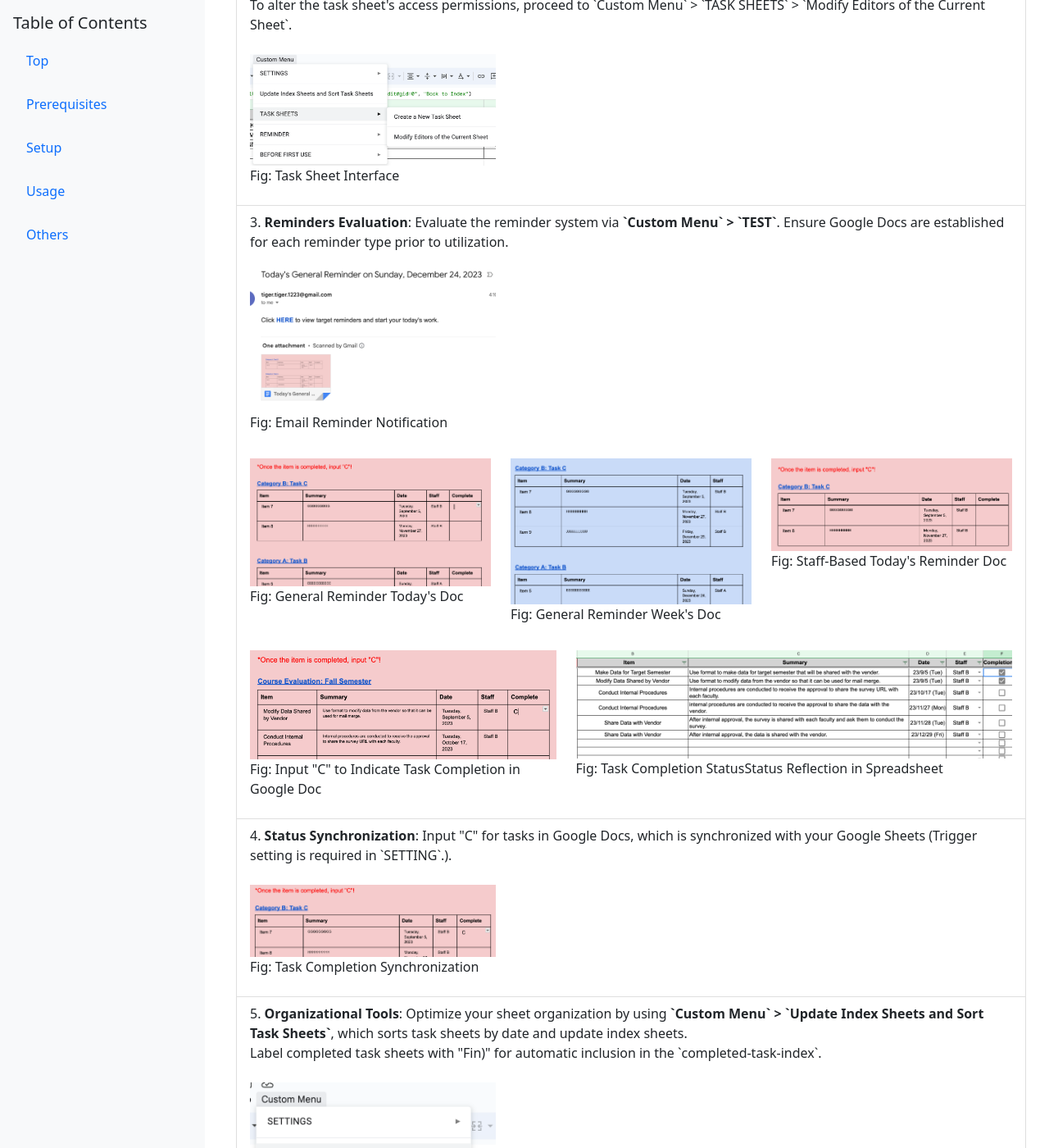
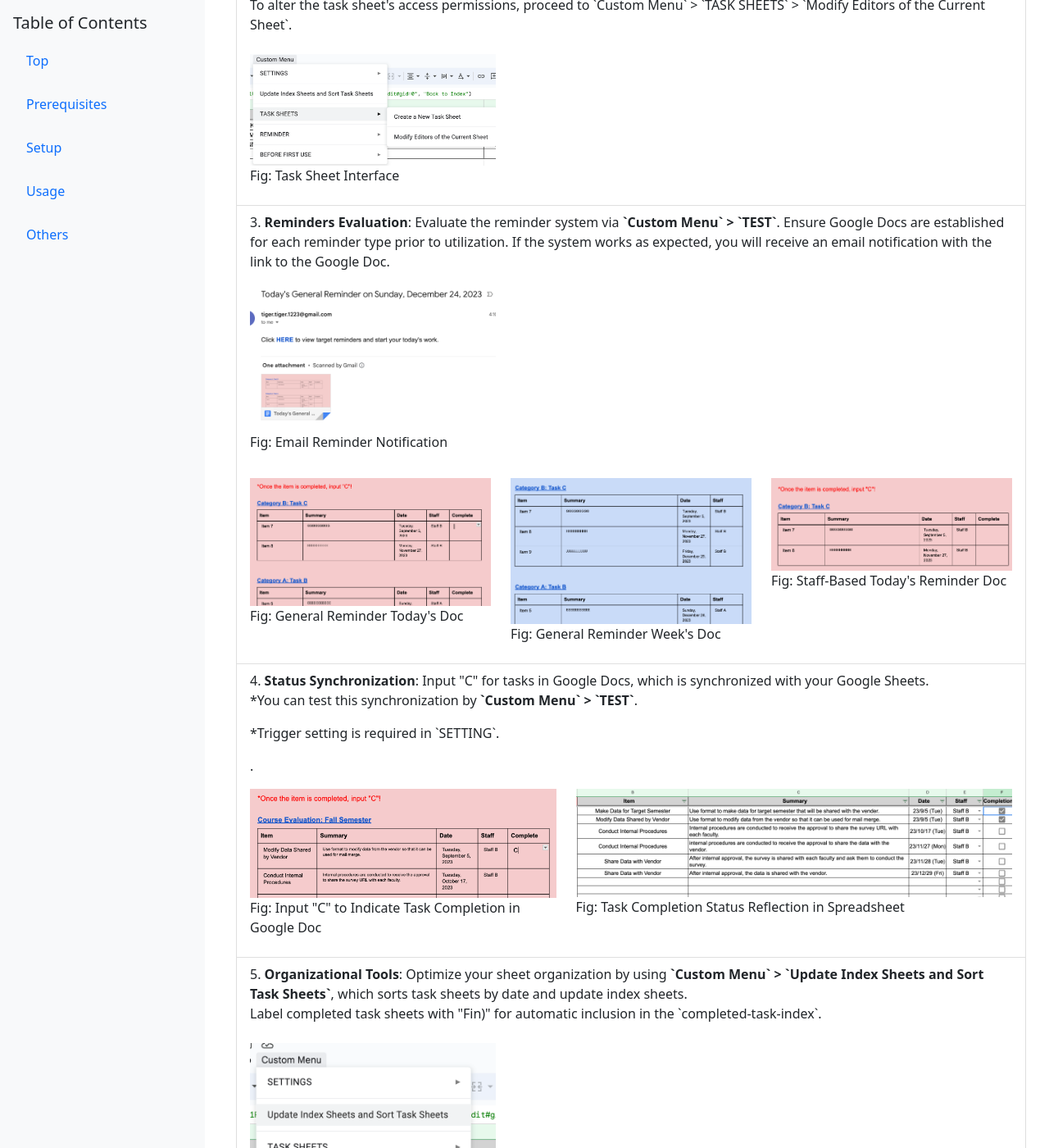
Before and after one commit to tsato21/sheet-tasker, a Jekyll site: the page built from docs/index.html, in a window 1280 px wide and 1400 px high, scrolled down 2022 px. Shown: the whole window at 82% size. Built offline with Jekyll 4.4.1, drawn with Linux system fonts in a browser that asks for light colours.

Commit message:
Update github page

```diff
--- a/docs/index.html
+++ b/docs/index.html
@@ -86,7 +86,7 @@ layout: default
             </li>
 
             <li class="list-group-item">
-              <strong>Reminders Evaluation</strong>: Evaluate the reminder system via <strong>`Custom Menu` > `TEST`</strong>. Ensure Google Docs are established for each reminder type prior to utilization.
+              <strong>Reminders Evaluation</strong>: Evaluate the reminder system via <strong>`Custom Menu` > `TEST`</strong>. Ensure Google Docs are established for each reminder type prior to utilization. If the system works as expected, you will receive an email notification with the link to the Google Doc.
               <!-- First image on its own line -->
               <div class="row">
                 <div class="col-12">
@@ -118,7 +118,12 @@ layout: default
                   </figure>
                 </div>
               </div>
-              <!-- Fifth to sixth images on the same line -->
+            </li>
+
+            <li class="list-group-item">
+              <strong>Status Synchronization</strong>: Input "C" for tasks in Google Docs, which is synchronized with your Google Sheets.
+              <p>*You can test this synchronization by <strong>`Custom Menu` > `TEST`</strong>.</p>
+              <p>*Trigger setting is required in `SETTING`.</p>.
               <div class="row">
                 <div class="col-md-5">
                   <figure class="resize-image my-3">
@@ -129,18 +134,10 @@ layout: default
                 <div class="col-md-7">
                   <figure class="resize-image my-3">
                     <img src="assets/images/reflect-status-spr.png" alt="Status Reflection in Spreadsheet" class="img-fluid">
-                    <figcaption>Fig: Task Completion StatusStatus Reflection in Spreadsheet</figcaption>
+                    <figcaption>Fig: Task Completion Status Reflection in Spreadsheet</figcaption>
                   </figure>
                 </div>
               </div>
-            </li>
-
-            <li class="list-group-item">
-              <strong>Status Synchronization</strong>: Input "C" for tasks in Google Docs, which is synchronized with your Google Sheets (Trigger setting is required in `SETTING`.).
-              <figure class="resize-image my-3">
-                <img src="assets/images/update-complete.png" alt="Task Completion Synchronization" class="img-fluid image-caption" width="300" height="200">
-                <figcaption>Fig: Task Completion Synchronization</figcaption>
-              </figure>
             </li>
 
             <li class="list-group-item">
--- a/src/send-reminders.js
+++ b/src/send-reminders.js
@@ -184,8 +184,7 @@ class ReminderManager {
 
           // Check elapsed time, if more than 5 minutes (3000 seconds for a buffer), save progress and exit
           // On timeout, trigger sendGeneralReminder
-          // if ((new Date().getTime() - startTime) > 300000) {
-          if ((new Date().getTime() - startTime) > 700) {
+          if ((new Date().getTime() - startTime) > 300000) {
            // Save progress with the unique key
             this.scriptProperties.setProperty(storedDataKey, JSON.stringify(this.reminderData));
             this.scriptProperties.setProperty(currentSheetIndexKey, i.toString());
```
Also changed, not shown: docs/assets/images/update-complete.png (deleted).
